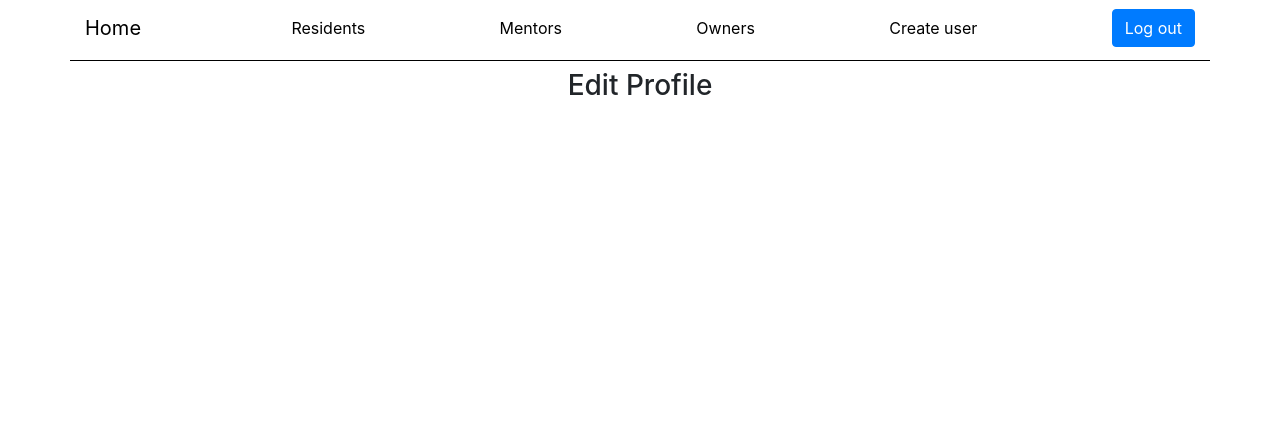
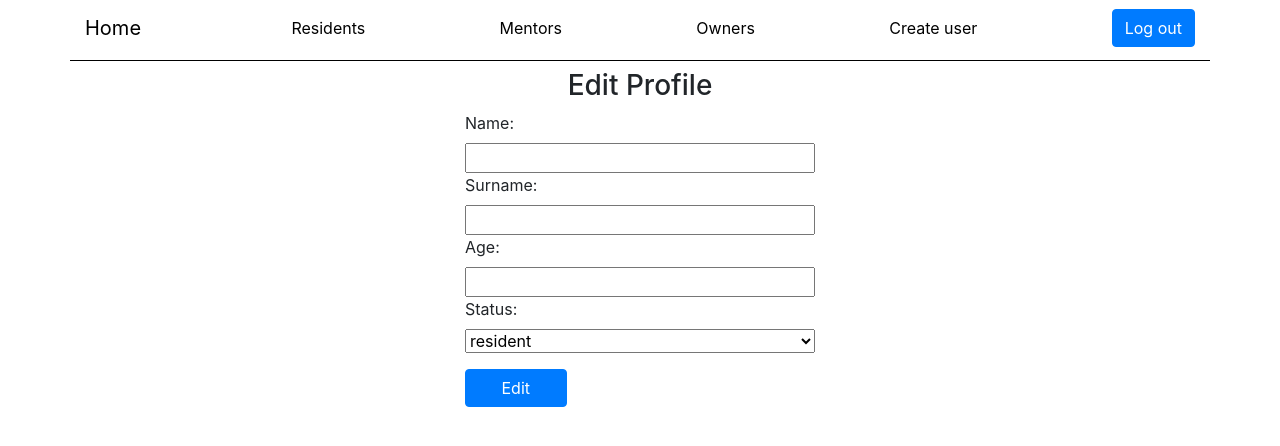
Before and after one commit to AtomSpaceTeam/face-recognition, a Django app: page /user/1/edit in a window 1280 px wide. Shown: the top 446 px of the page. Run offline with Django 3.2, Linux system fonts and the light colour scheme; the visitor is signed in with stand-in values (Sample User, id 1); some libraries are stand-ins or nearby versions.

Commit message:
ALL WORKS FUCKING SHIIIIIITgit add .git add .git add .git add .git add .git add .git add .git add .!

```diff
--- a/App/login/forms.py
+++ b/App/login/forms.py
@@ -21,3 +21,9 @@ class UserForm(forms.Form):
     photo_3 = forms.FileField()
     photo_4 = forms.FileField()
     photo_5 = forms.FileField()
+
+class EditForm(forms.Form):
+    name = forms.CharField(label='Your name', max_length=100)
+    surname = forms.CharField(label='Your surname', max_length=100)
+    age = forms.IntegerField(label='Your age')
+    status = forms.ChoiceField(label='Status', choices=(('resident', 'resident'), ('mentor', 'mentor'), ('owner', 'owner')))
--- a/App/login/templates/edit/index.html
+++ b/App/login/templates/edit/index.html
@@ -1,6 +1,25 @@
 {% extends 'base.html' %}
 
 {% block content %}
-    <h3 style='text-align:center;'>Edit Profile</h3>
-    <div></div>
+    <div class='container'>
+        <div class='row'>
+            <div class='col-sm'></div>
+            <div class='col-sm'>
+                <h3 style='text-align:center;'>Edit Profile</h3>
+                <form style="display:grid;" enctype="multipart/form-data" action="" method="post">
+                    {% csrf_token %}
+                    <label for='id_name'>Name:</label>
+                    {{ edit_form.name }}
+                    <label for='id_surname'>Surname:</label>
+                    {{ edit_form.surname }}
+                    <label for='id_age'>Age:</label>
+                    {{ edit_form.age }}
+                    <label for='id_status'>Status:</label>
+                    {{ edit_form.status }}
+                    <input style="width: 29%;margin-top: 1em;" type="submit" value="Edit" class="btn btn-primary">
+                </form>
+            </div>
+            <div class='col-sm'></div>
+        </div>
+    </div>
 {% endblock %}
--- a/App/login/templates/profile/index.html
+++ b/App/login/templates/profile/index.html
@@ -4,7 +4,7 @@
 
 <div class="container">
     <div class="row">
-        <div class="col-sm"><img src={{profile.profile_photo}} width="50px" height="50px"></div>
+        <div class="col-sm"><img src={{ photo }} width='350px' height='230px'></div>
         <div class="col-sm">
             <h3>{{profile.name}} {{profile.surname}}</h3>
             <h4> Status: {{profile.status}} </h4>
--- a/App/login/views.py
+++ b/App/login/views.py
@@ -2,9 +2,9 @@ from django.shortcuts import render, HttpResponseRedirect
 from django.conf import settings
 from django.contrib.auth.decorators import login_required
 from django.contrib.auth import logout as django_logout
-import os
+import os, shutil
 from .models import User
-from .forms import UserForm
+from .forms import UserForm, EditForm
 
 @login_required
 def index(request):
@@ -58,13 +58,8 @@ def create_user(request):
 @login_required
 def user_profile(request, pk):
     profile = User.objects.get(id=pk)
-    return render(request, 'profile/index.html', {'profile': profile})
-
-@login_required
-def edit_profile(request, pk):
-    if request.method == 'GET':
-        profile = User.objects.get(id=pk)
-        return render(request, 'edit_profile/index.html', {'profile': profile})
+    profile_photo = f'http://localhost:8000/media/{profile.status}s/{profile.name}%20{profile.surname}/{profile.profile_photo}'
+    return render(request, 'profile/index.html', {'profile': profile, 'photo': profile_photo})
 
 @login_required
 def logout(request):
@@ -73,10 +68,26 @@ def logout(request):
 
 @login_required
 def edit_profile(request, pk):
+    if request.method == 'POST':
+        f = EditForm(request.POST)
+        if f.is_valid():
+            User.objects.filter(id=pk).update(
+                name = request.POST['name'],
+                surname = request.POST['surname'],
+                age = request.POST['age'],
+                status = request.POST['status']
+            )
+            return HttpResponseRedirect('/')
+
     if request.method == 'GET':
-        return render(request, 'edit/index.html')
+        context = {
+            'edit_form': UserForm()
+        }
+        return render(request, 'edit/index.html', context)
 
 @login_required
 def delete_profile(request, pk):
-    User.objects.get(id=pk).delete()
+    p = User.objects.get(id=pk)
+    shutil.rmtree(f'{settings.MEDIA_ROOT}/{p.status}s/{p.name} {p.surname}', ignore_errors=True)
+    p.delete()
     return HttpResponseRedirect('/')
```
Also changed, not shown: App/login/templates/edit_profile/index.html (deleted, +0 -18 lines), App/login/templates/users/index.html (+0 -21 lines).
